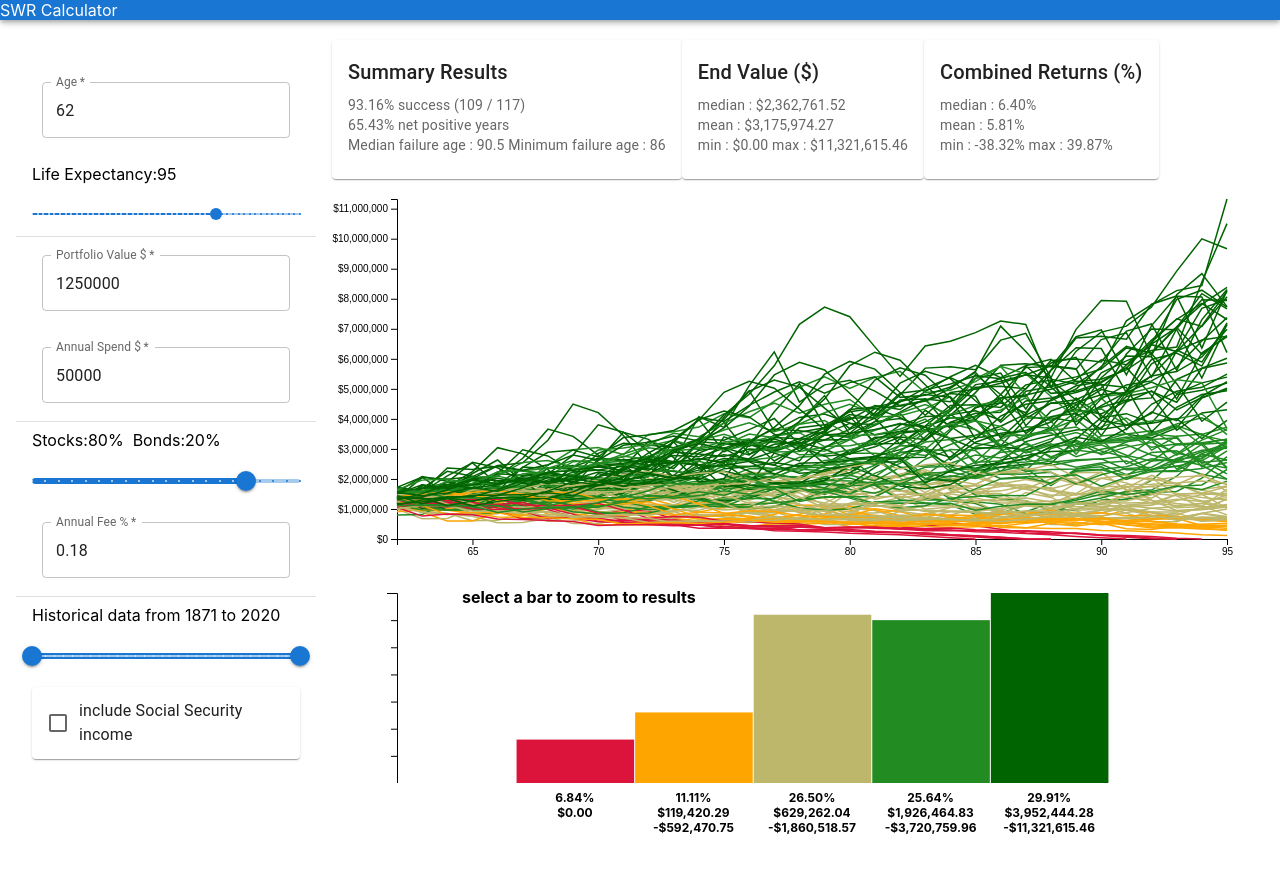
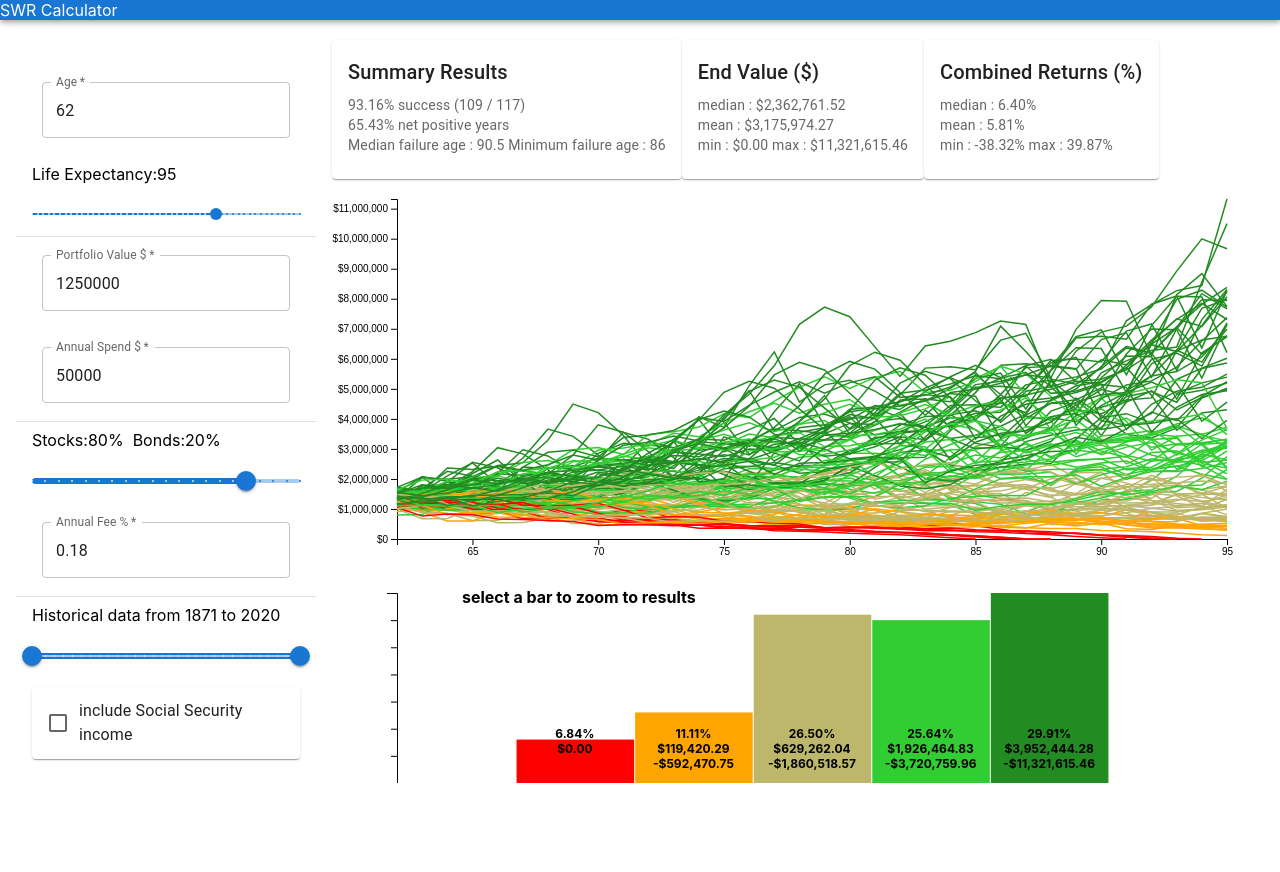
Before and after one commit to pcd-github/pcd-github.github.io, a React (Create React App) app: page / in a window 1280 px wide. Shown: the top 872 px of the page. After the commit the page ends 800 px from the top, so only its background shows below. Built offline with nearby package versions, Linux system fonts and the light colour scheme.

Commit message:
layer value caption on bin bars

```diff
--- a/src/common.js
+++ b/src/common.js
@@ -2,10 +2,10 @@ import * as d3 from "d3";
 
 export const portfolioValueTextID = 'portfoliovaluetext';
 const perRunClass = 'perrundata';
-const failureColorString = 'Crimson';
+const failureColorString = 'Red';
 const lowValueColorString = 'Orange';
-const highValueColorString = 'ForestGreen';
-const maxValueColorString = 'DarkGreen';
+const highValueColorString = 'LimeGreen';
+const maxValueColorString = 'ForestGreen';
 const midValueColorString = 'DarkKhaki';
 const portfolioLineClass = 'portfolioline';
 const startValueMargin = 0.5;
--- a/src/endvaluechart.js
+++ b/src/endvaluechart.js
@@ -16,7 +16,7 @@ function EndValueChart (props) {
     const boundedWidth = totalWidth - evMargin.left - evMargin.right;
     const boundedHeight = totalHeight - evMargin.top - evMargin.bottom;
     const evMarginTranslate = "translate(" + evMargin.left + "," + evMargin.top + ")";
-    const captionHeight = 100;
+    const captionHeight = 45;
 
     const calcBinMetadata = (data) => {
         const oneBinMetadata = {
@@ -27,10 +27,6 @@ function EndValueChart (props) {
         }
 
         return oneBinMetadata;
-    }
-
-    const getBinCaption = () => {
-        return findByID(svgBinCaptionID);
     }
 
     const getBinExtents = (thisBin) => {
@@ -127,18 +123,17 @@ function EndValueChart (props) {
             return retVal;
         }
 
-        const drawBinCaption = (allBinData, xScale) => {
+        const drawBinCaption = (svg, allBinData, xScale) => {
 
-            const svg = getBinCaption();
             const numCycles = props.metadata.length;
 
             // draw bin ranges below the x axis
             for (var i = 0; i < allBinData.length; i++) {
                 if (0 !== allBinData[i].length) {
                     const binMeta = calcBinMetadata(allBinData[i]);
-                    const xOffset = margin.left + ((xScale(allBinData[i].x1) - xScale(allBinData[i].x0)) / 2 );
+                    const xOffset = ((xScale(allBinData[i].x1) - xScale(allBinData[i].x0)) / 2 );
                     const x = xOffset + xScale(allBinData[i].x0);
-                    var y = 15;
+                    var y = boundedHeight - captionHeight;
                     const binRangeWrapper = svg.append('g')
                                                 .attr('id', ttBinSelectWrapID)
                                                 .attr("class", perRunClass);
@@ -224,7 +219,7 @@ function EndValueChart (props) {
                     .style("opacity", function(d) { return getBinOpacity(d.x0); } )
                     .on('mousedown', handleMouseDown);
 
-            drawBinCaption(bins, xScale);
+            drawBinCaption(svg, bins, xScale);
             drawSelectionText(svg);
         }
 
@@ -248,14 +243,6 @@ function EndValueChart (props) {
                 height={totalHeight}
              >
             </svg>
-            <div>
-                <svg id={svgBinCaptionID}
-                    width={boundedWidth}
-                    height={captionHeight}
-                >
-                </svg>
-
-            </div>
 
         </div>
     );
```
